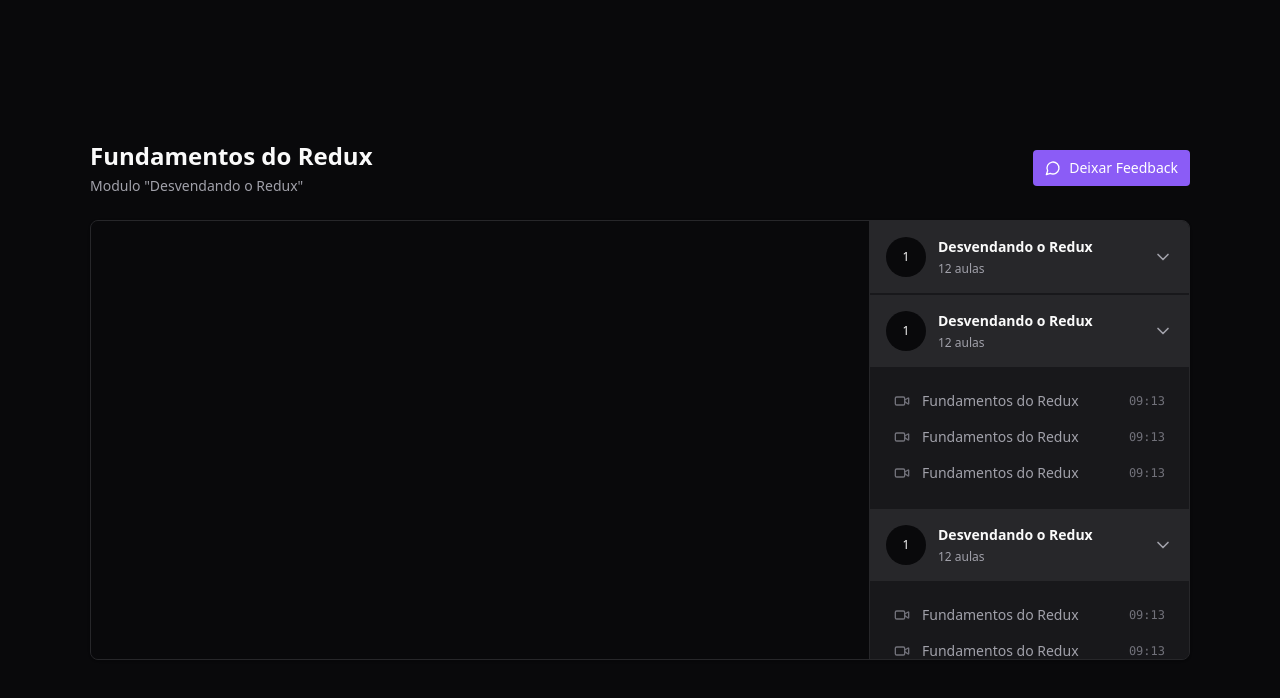
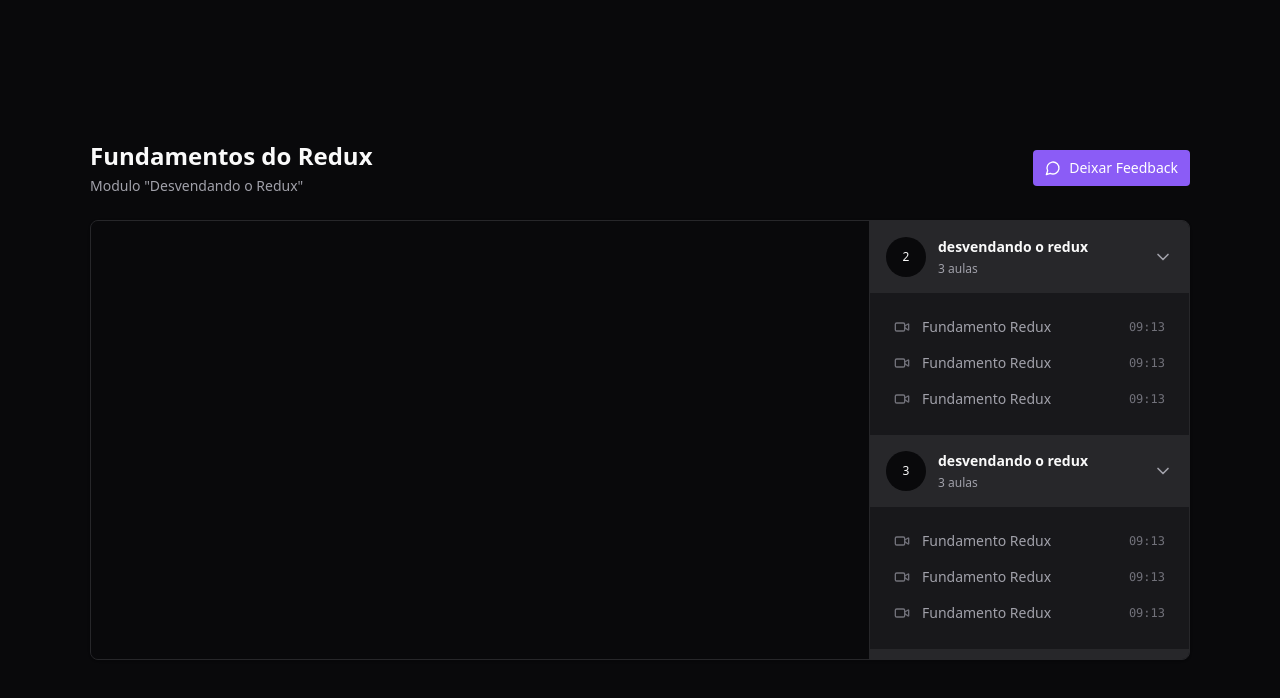
Before and after one commit to fabiobatoni/redux_player, a React (Vite) app: page / in a window 1280 px wide. Shown: the top 698 px of the page. Built offline with nearby package versions, Linux system fonts and the light colour scheme.

Commit message:
Interface - Separating components

```diff
--- /dev/null
+++ b/src/components/Header.tsx
@@ -0,0 +1,9 @@
+export function Header() {
+  return(
+    <div className="flex flex-col gap-1">
+      {/* Header */}
+      <h1 className="text-2xl font-bold">Fundamentos do Redux</h1>
+      <span className="text-sm text-zinc-400">Modulo "Desvendando o Redux"</span>
+    </div>
+  )
+}
--- /dev/null
+++ b/src/components/Lesson.tsx
@@ -0,0 +1,17 @@
+import { Video } from "lucide-react";
+
+interface LessonProps {
+  title: string;
+  duration: string
+}
+
+
+export function Lesson({title, duration} : LessonProps) {
+  return (
+    <button className='flex items-center gap-3 text-sm text-zinc-400'>
+      <Video className='w-4 h-4 text-zinc-500'/>
+      <span>{title}</span>
+      <span className='ml-auto font-mono text-xs text-zinc-500'>{duration}</span>
+    </button>
+  )
+}
--- /dev/null
+++ b/src/components/Module.tsx
@@ -0,0 +1,33 @@
+import { ChevronDown } from "lucide-react";
+import { Lesson } from "./Lesson";
+
+interface ModuleProps {
+  moduleIndex: number;
+  title: string;
+  amountOfLessons: number;
+}
+
+export function Module({moduleIndex, title, amountOfLessons} : ModuleProps) {
+  return(
+    <div>
+      <button className='flex w-full items-center gap-3 bg-zinc-800 p-4'>
+        <div className='flex h-10 w-10 rounded-full items-center justify-center bg-zinc-950 text-xs'>
+          { moduleIndex + 1}
+        </div>
+
+        <div className='flex flex-col gap-1 text-left'>
+          <strong className='text-sm'>{ title }</strong>
+          <span className='text-xs text-zinc-400'>{ amountOfLessons } aulas</span>
+        </div>
+
+        <ChevronDown className='w-5 h-5 ml-auto text-zinc-400'/>
+      </button>
+
+      <nav className='relative flex flex-col gap-4 p-6'>
+        <Lesson title="Fundamento Redux" duration="09:13" />
+        <Lesson title="Fundamento Redux" duration="09:13" />
+        <Lesson title="Fundamento Redux" duration="09:13" />
+      </nav>
+    </div>
+  )
+}
--- /dev/null
+++ b/src/components/Video.tsx
@@ -0,0 +1,14 @@
+import ReactPlayer from "react-player";
+
+export function Video() {
+  return(
+    <div className="w-full bg-zinc-950 aspect-video">
+      <ReactPlayer
+        width="100%"
+        height="100%"
+        controls
+        url="https://www.youtube.com/watch?v=86RvwucPl-4"
+      />
+    </div>
+  )
+}
--- a/src/pages/Player.tsx
+++ b/src/pages/Player.tsx
@@ -1,16 +1,14 @@
-import { ChevronDown, MessageCircle, Video } from 'lucide-react'
-import ReactPlayer from 'react-player'
+import { MessageCircle } from 'lucide-react'
+import { Header } from '../components/Header'
+import { Video } from '../components/Video'
+import { Module } from '../components/Module'
 
 export function Player() {
   return (
     <div className="h-screen bg-zinc-950 text-zinc-50 flex justify-center items-center">
       <div className="flex w-[1100px] flex-col gap-6">
         <div className="flex items-center justify-between">
-          <div className="flex flex-col gap-1">
-            {/* Header */}
-            <h1 className="text-2xl font-bold">Fundamentos do Redux</h1>
-            <span className="text-sm text-zinc-400">Modulo "Desvendando o Redux"</span>
-          </div>
+          <Header />
 
           <button className='flex items-center gap-2 rounded bg-violet-500 px-3 py-2 text-sm font-medium text-white hover:bg-violet-600'>
             <MessageCircle className="w-4 h-4"/>
@@ -20,97 +18,13 @@
 
         <main className='relative flex overflow-hidden rounded-lg border border-zinc-800 bg-zinc-900 shadow pr-80'>
           <div className='flex-1'>
-            <div className="w-full bg-zinc-950 aspect-video">
-              <ReactPlayer
-                width="100%"
-                height="100%"
-                controls
-                url="https://www.youtube.com/watch?v=86RvwucPl-4"
-              />
-            </div>
+            <Video />
           </div>
 
           <aside className='w-80 absolute top-0 bottom-0 right-0 border-l divide-y-2 divide-zinc-900 border-zinc-800 bg-zinc-900 overflow-y-scroll scrollbar scrollbar-thin scrollbar-track-zinc-950 scrollbar-thumb-zinc-800'>
-            <div>
-              <button className='flex w-full items-center gap-3 bg-zinc-800 p-4'>
-                <div className='flex h-10 w-10 rounded-full items-center justify-center bg-zinc-950 text-xs'>
-                  1
-                </div>
-
-                <div className='flex flex-col gap-1 text-left'>
-                  <strong className='text-sm'>Desvendando o Redux</strong>
-                  <span className='text-xs text-zinc-400'>12 aulas</span>
-                </div>
-
-                <ChevronDown className='w-5 h-5 ml-auto text-zinc-400'/>
-              </button>
-            </div>
-
-            <div>
-              <button className='flex w-full items-center gap-3 bg-zinc-800 p-4'>
-                <div className='flex h-10 w-10 rounded-full items-center justify-center bg-zinc-950 text-xs'>
-                  1
-                </div>
-
-                <div className='flex flex-col gap-1 text-left'>
-                  <strong className='text-sm'>Desvendando o Redux</strong>
-                  <span className='text-xs text-zinc-400'>12 aulas</span>
-                </div>
-
-                <ChevronDown className='w-5 h-5 ml-auto text-zinc-400'/>
-              </button>
-
-              <nav className='relative flex flex-col gap-4 p-6'>
-                <button className='flex items-center gap-3 text-sm text-zinc-400'>
-                  <Video className='w-4 h-4 text-zinc-500'/>
-                  <span>Fundamentos do Redux</span>
-                  <span className='ml-auto font-mono text-xs text-zinc-500'>09:13</span>
-                </button>
-                <button className='flex items-center gap-3 text-sm text-zinc-400'>
-                  <Video className='w-4 h-4 text-zinc-500'/>
-                  <span>Fundamentos do Redux</span>
-                  <span className='ml-auto font-mono text-xs text-zinc-500'>09:13</span>
-                </button>
-                <button className='flex items-center gap-3 text-sm text-zinc-400'>
-                  <Video className='w-4 h-4 text-zinc-500'/>
-                  <span>Fundamentos do Redux</span>
-                  <span className='ml-auto font-mono text-xs text-zinc-500'>09:13</span>
-                </button>
-              </nav>
-            </div>
-
-            <div>
-              <button className='flex w-full items-center gap-3 bg-zinc-800 p-4'>
-                <div className='flex h-10 w-10 rounded-full items-center justify-center bg-zinc-950 text-xs'>
-                  1
-                </div>
-
-                <div className='flex flex-col gap-1 text-left'>
-                  <strong className='text-sm'>Desvendando o Redux</strong>
-                  <span className='text-xs text-zinc-400'>12 aulas</span>
-                </div>
-
-                <ChevronDown className='w-5 h-5 ml-auto text-zinc-400'/>
-              </button>
-
-              <nav className='relative flex flex-col gap-4 p-6'>
-                <button className='flex items-center gap-3 text-sm text-zinc-400'>
-                  <Video className='w-4 h-4 text-zinc-500'/>
-                  <span>Fundamentos do Redux</span>
-                  <span className='ml-auto font-mono text-xs text-zinc-500'>09:13</span>
-                </button>
-                <button className='flex items-center gap-3 text-sm text-zinc-400'>
-                  <Video className='w-4 h-4 text-zinc-500'/>
-                  <span>Fundamentos do Redux</span>
-                  <span className='ml-auto font-mono text-xs text-zinc-500'>09:13</span>
-                </button>
-                <button className='flex items-center gap-3 text-sm text-zinc-400'>
-                  <Video className='w-4 h-4 text-zinc-500'/>
-                  <span>Fundamentos do Redux</span>
-                  <span className='ml-auto font-mono text-xs text-zinc-500'>09:13</span>
-                </button>
-              </nav>
-            </div>
+            <Module moduleIndex={1} title='desvendando o redux' amountOfLessons={3} />
+            <Module moduleIndex={2} title='desvendando o redux' amountOfLessons={3} />
+            <Module moduleIndex={3} title='desvendando o redux' amountOfLessons={3} />
           </aside>
         </main>
       </div>
```
